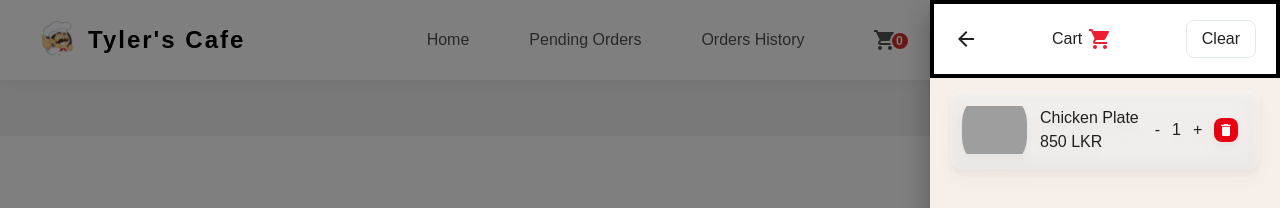
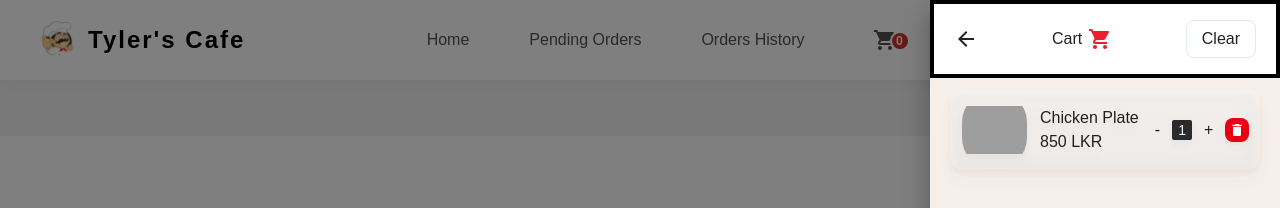
Before and after one commit to AshanSandeep06/Food-Shop-System, a React (Create React App) app in the folder frontend/: page / in a window 1280 px wide. Both pictures are taken after a click on the button "cart". Shown: the top 208 px of the page. Built offline with nearby package versions, Linux system fonts and the light colour scheme; grey boxes are pictures that could not be loaded.

Commit message:
Content Updated

```diff
--- a/frontend/src/components/Header/Header.tsx
+++ b/frontend/src/components/Header/Header.tsx
@@ -99,11 +99,13 @@ const Header = (props: HeaderProps) => {
                 <span>850 LKR</span>
               </div>
 
-              <div className="flex gap-3">
+              <div className="flex gap-3 justify-center items-center">
                 <span>
                   <button>-</button>
                 </span>
-                <span>1</span>
+                <span className="text-sm text-gray-50 w-5 h-5 rounded-sm bg-[#282a2c] flex items-center justify-center cursor-default">
+                  1
+                </span>
                 <span>
                   <button>+</button>
                 </span>
```
